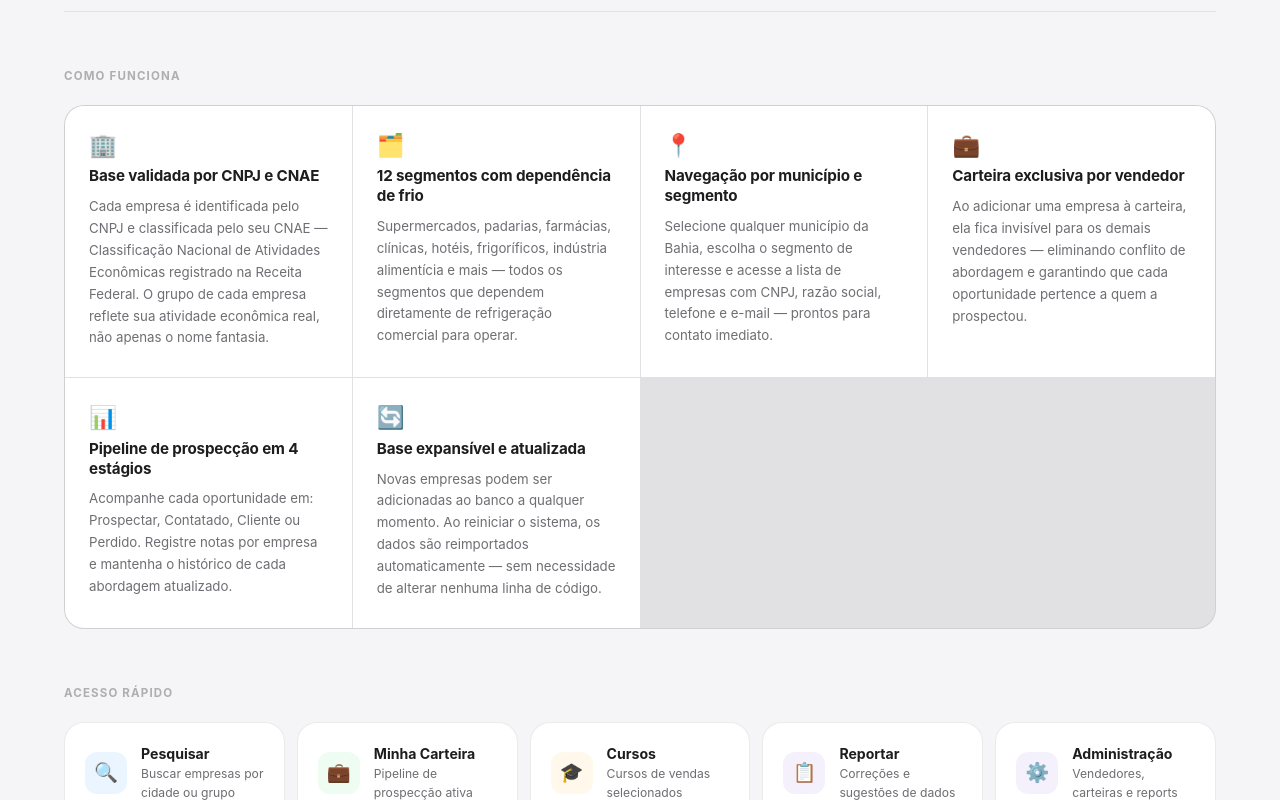
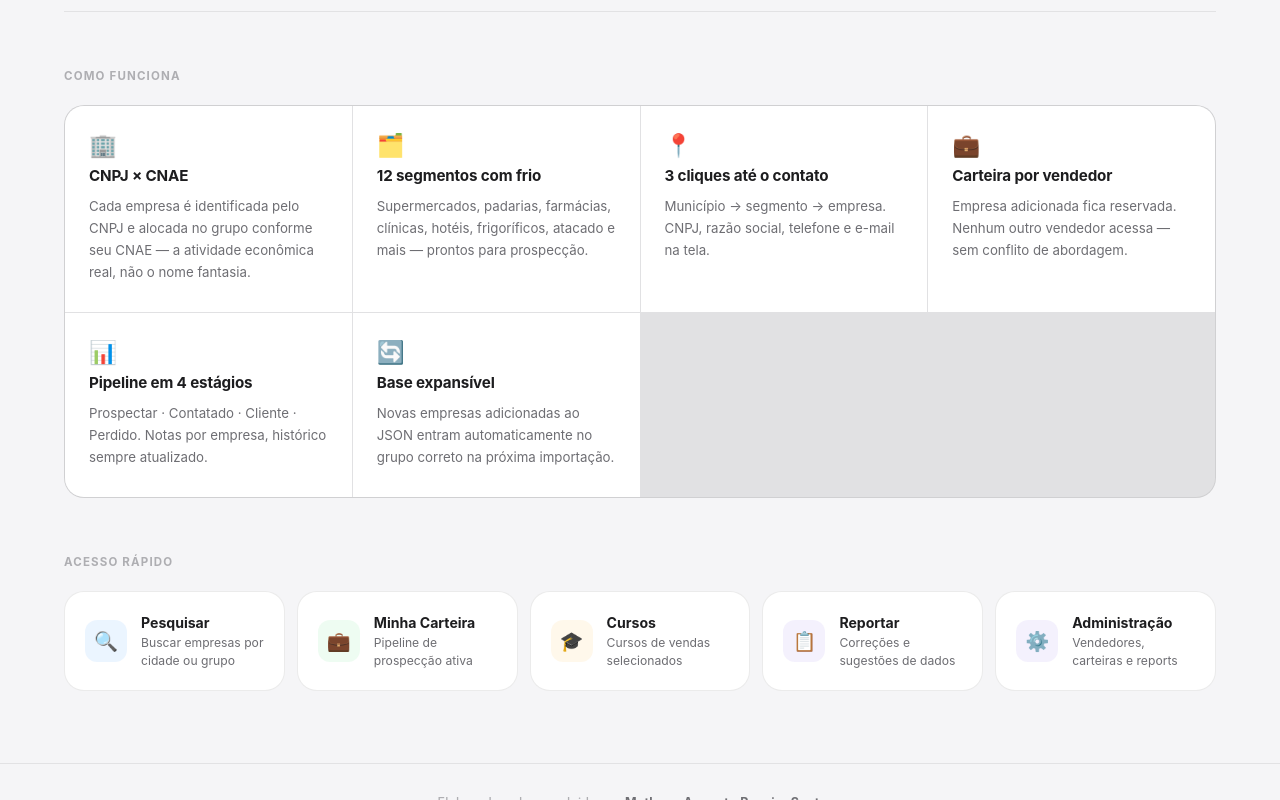
Before and after one commit to MatheusBahot/ceres-app, a website: page public/home.html in a window 1280 px wide. Shown: the part 586-1386 px from the top of the page. Drawn offline with Linux system fonts and the light colour scheme; sample sign-in values are in the browser's storage.

Commit message:
Home: cards Como funciona mais objetivos

```diff
--- a/public/home.html
+++ b/public/home.html
@@ -168,62 +168,55 @@
 
         <div class="como-card">
           <div class="como-icon">🏢</div>
-          <div class="como-titulo">Base validada por CNPJ e CNAE</div>
+          <div class="como-titulo">CNPJ × CNAE</div>
           <div class="como-desc">
-            Cada empresa é identificada pelo CNPJ e classificada pelo seu
-            CNAE — Classificação Nacional de Atividades Econômicas registrado
-            na Receita Federal. O grupo de cada empresa reflete sua atividade
-            econômica real, não apenas o nome fantasia.
+            Cada empresa é identificada pelo CNPJ e alocada no grupo
+            conforme seu CNAE — a atividade econômica real, não o nome fantasia.
           </div>
         </div>
 
         <div class="como-card">
           <div class="como-icon">🗂️</div>
-          <div class="como-titulo">12 segmentos com dependência de frio</div>
+          <div class="como-titulo">12 segmentos com frio</div>
           <div class="como-desc">
             Supermercados, padarias, farmácias, clínicas, hotéis, frigoríficos,
-            indústria alimentícia e mais — todos os segmentos que dependem
-            diretamente de refrigeração comercial para operar.
+            atacado e mais — prontos para prospecção.
           </div>
         </div>
 
         <div class="como-card">
           <div class="como-icon">📍</div>
-          <div class="como-titulo">Navegação por município e segmento</div>
+          <div class="como-titulo">3 cliques até o contato</div>
           <div class="como-desc">
-            Selecione qualquer município da Bahia, escolha o segmento de
-            interesse e acesse a lista de empresas com CNPJ, razão social,
-            telefone e e-mail — prontos para contato imediato.
+            Município → segmento → empresa. CNPJ, razão social,
+            telefone e e-mail na tela.
           </div>
         </div>
 
         <div class="como-card">
           <div class="como-icon">💼</div>
-          <div class="como-titulo">Carteira exclusiva por vendedor</div>
+          <div class="como-titulo">Carteira por vendedor</div>
           <div class="como-desc">
-            Ao adicionar uma empresa à carteira, ela fica invisível para os
-            demais vendedores — eliminando conflito de abordagem e garantindo
-            que cada oportunidade pertence a quem a prospectou.
+            Empresa adicionada fica reservada. Nenhum outro vendedor
+            acessa — sem conflito de abordagem.
           </div>
         </div>
 
         <div class="como-card">
           <div class="como-icon">📊</div>
-          <div class="como-titulo">Pipeline de prospecção em 4 estágios</div>
+          <div class="como-titulo">Pipeline em 4 estágios</div>
           <div class="como-desc">
-            Acompanhe cada oportunidade em: Prospectar, Contatado, Cliente
-            ou Perdido. Registre notas por empresa e mantenha o histórico
-            de cada abordagem atualizado.
+            Prospectar · Contatado · Cliente · Perdido.
+            Notas por empresa, histórico sempre atualizado.
           </div>
         </div>
 
         <div class="como-card">
           <div class="como-icon">🔄</div>
-          <div class="como-titulo">Base expansível e atualizada</div>
+          <div class="como-titulo">Base expansível</div>
           <div class="como-desc">
-            Novas empresas podem ser adicionadas ao banco a qualquer momento.
-            Ao reiniciar o sistema, os dados são reimportados automaticamente —
-            sem necessidade de alterar nenhuma linha de código.
+            Novas empresas adicionadas ao JSON entram automaticamente
+            no grupo correto na próxima importação.
           </div>
         </div>
 
```
